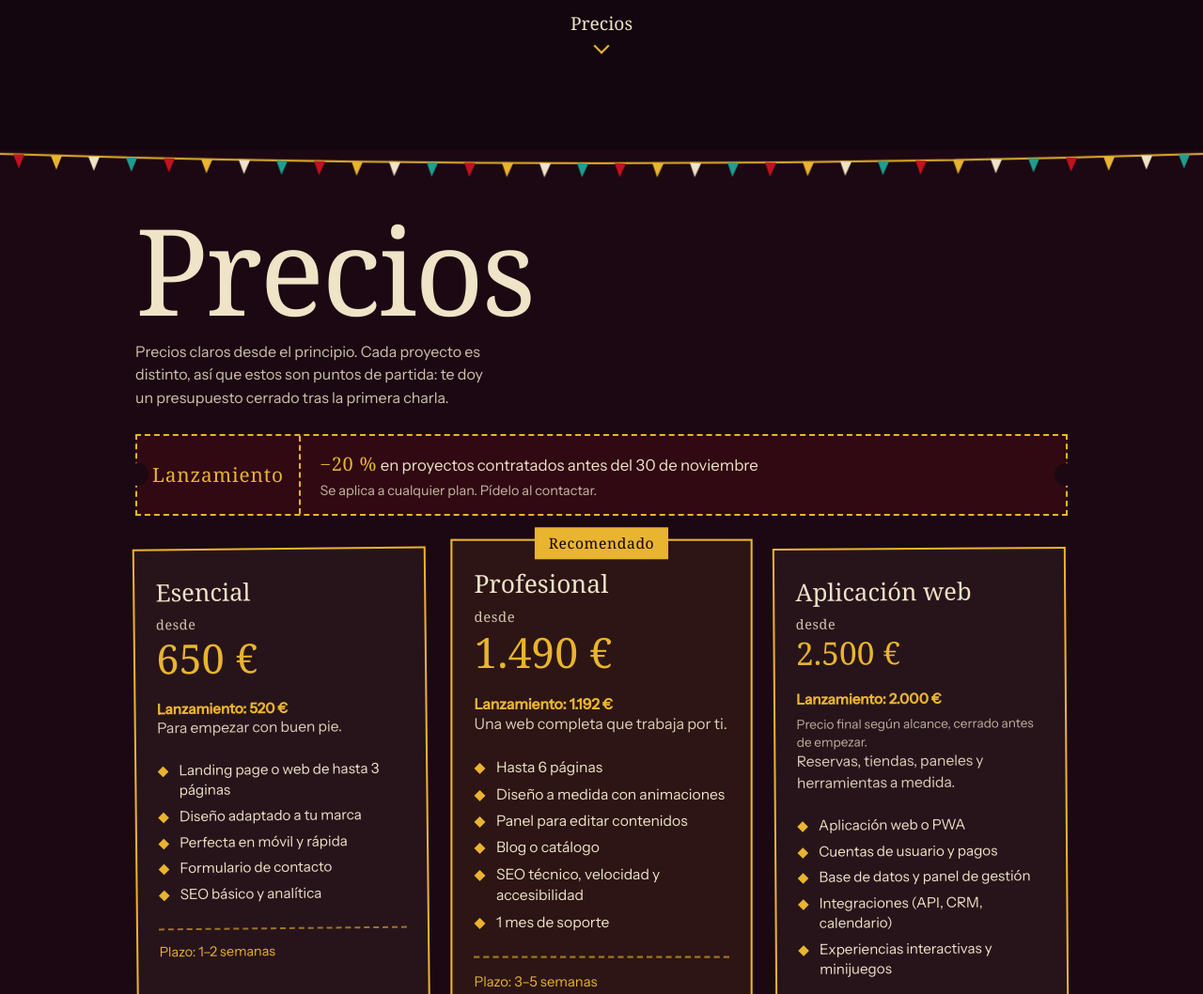
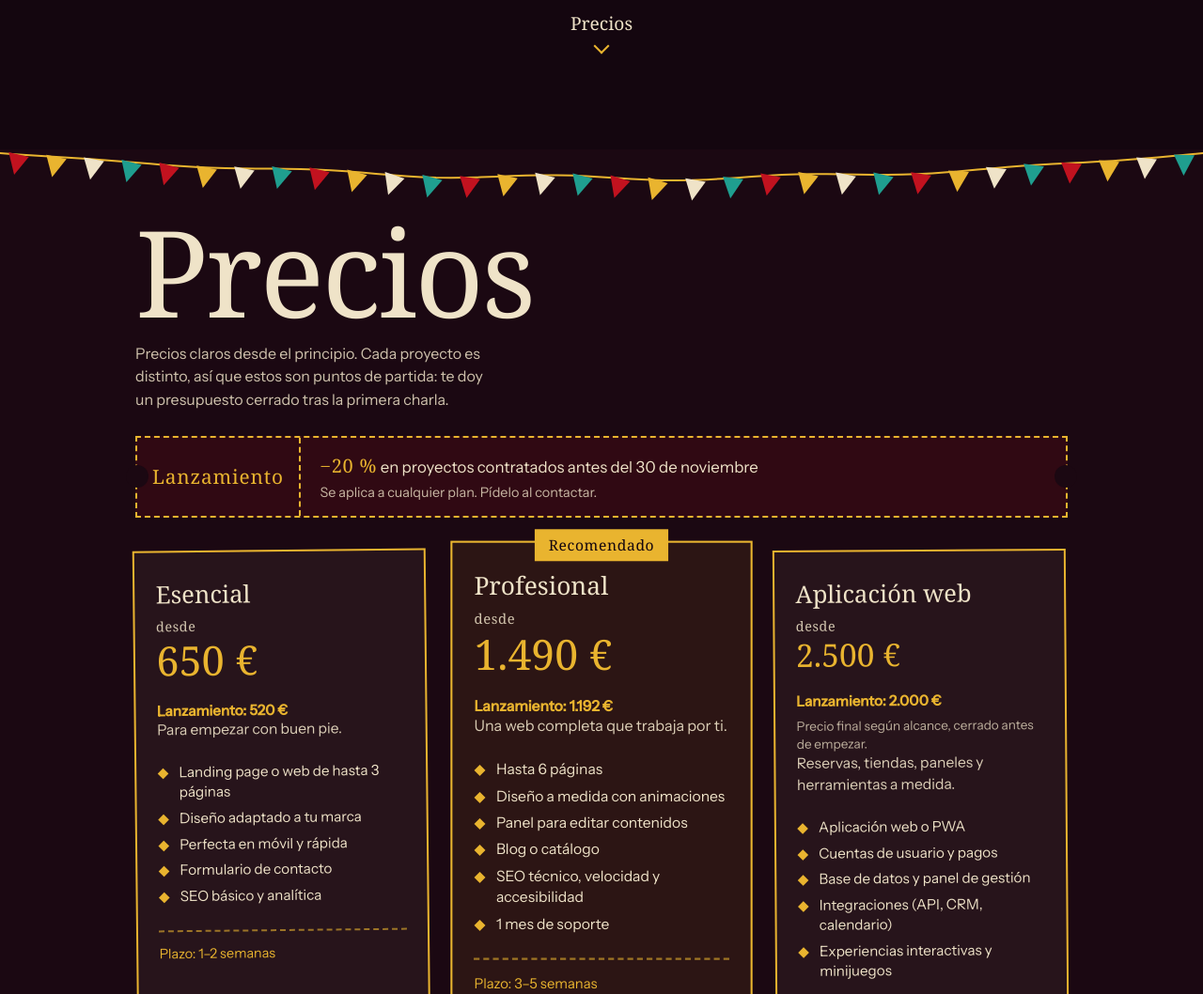
Before and after one commit to Elrengo/SundanStudio, a plain HTML site: page index.html in a window 1280 px wide. Shown: the part 6437-7495 px from the top of the page at 94% size. Drawn offline with Linux system fonts and the light colour scheme; animation ran at ten frames a second; a web font is replaced by a local one.

Commit message:
Precios: banderines colgando de una cuerda curva que mueve el viento
Co-Authored-By: Claude Haiku 5.5 <noreply@anthropic.com>

```diff
--- a/index.html
+++ b/index.html
@@ -486,14 +486,9 @@ select.cf-input option{background:var(--plum);color:var(--bone)}
 }
 /* PRECIOS */
 .pricing{background:var(--plum);color:var(--bone);position:relative;overflow:hidden;padding:0 0 clamp(56px,12vh,130px)}
-.pricing .pr-bunting{height:30px;position:relative;overflow:hidden}
-.pricing .pr-bunting svg{display:block;width:100%;height:30px}
-@keyframes flag-calm{0%,100%{transform:rotate(-3deg)}50%{transform:rotate(3deg)}}
-@keyframes string-breathe{0%,100%{transform:translateY(0)}50%{transform:translateY(1.5px)}}
-.pricing .pr-string{animation:string-breathe 4s ease-in-out infinite}
-.pricing .pr-flag{transform-box:fill-box;transform-origin:50% 0;animation:flag-calm 4s ease-in-out infinite;animation-delay:calc(var(--i,0) * -0.06s)}
-@media (prefers-reduced-motion:reduce){.pricing .pr-string,.pricing .pr-flag{animation:none}}
-.pricing .wrap.one{grid-template-columns:1fr;padding-top:2.5rem;min-width:0}
+.pricing .pr-bunting{height:72px;position:relative;overflow:hidden}
+.pricing .pr-bunting svg{display:block;width:100%;height:72px}
+.pricing .wrap.one{grid-template-columns:1fr;padding-top:0;min-width:0}
 .pricing .intro{min-width:0}
 .pricing .intro .lede{margin-top:.6rem}
 .pricing .pr-grid{display:grid;grid-template-columns:repeat(3,minmax(0,1fr));gap:36px 28px;margin-top:.5rem;min-width:0}
@@ -3381,30 +3376,144 @@ function drawMumi(c, p){
   if (!box) return;
   var NS = 'http://www.w3.org/2000/svg';
   var COLS = ['#c1121f', '#e9b42f', '#efe3c8', '#1f9e8f'];
-  var H = 30, lastW = 0, timer = null;
+  var PI = Math.PI, DEG = PI / 180;
+  var H = 72, TOP = 4, SPACING = 40, LAMBDA = 260, OMEGA = 2;
+  var reduce = !!(window.matchMedia && window.matchMedia('(prefers-reduced-motion: reduce)').matches);
+  var W = 0, S = 0, lastW = 0, timer = null;
+  var pathEl = null, flags = [];
+  var t = 0, lastNow = 0, rafId = 0, inView = false, nextGust = 3, gusts = [];
+  var curC = 0.5, curDepth = 0, curA = 0;
+
   function el(name, attrs, parent) {
     var n = document.createElementNS(NS, name);
     for (var k in attrs) n.setAttribute(k, attrs[k]);
     if (parent) parent.appendChild(n);
     return n;
   }
-  function sag(t) { return 4 + 40 * t * (1 - t); }
+  function clamp(v, a, b) { return v < a ? a : (v > b ? b : v); }
+  function smooth(x) { x = clamp(x, 0, 1); return x * x * (3 - 2 * x); }
+
+  // Soft gusts: ramp up over 0.8 s, decay over ~2 s.
+  function gustLevel(now) {
+    var g = 0;
+    for (var i = 0; i < gusts.length; i++) {
+      var d = now - gusts[i];
+      if (d < 0) continue;
+      var fall = d < 0.8 ? 1 : Math.exp(-(d - 0.8) / 0.7);
+      g += smooth(d / 0.8) * fall;
+    }
+    return g;
+  }
+  // Wind 0..1: gentle oscillation + incommensurate sines + gusts.
+  function windAt(now) {
+    var base = 0.5 + 0.5 * Math.sin(0.6 * now);
+    var noise = 0.5 * Math.sin(0.37 * now + 1.3) + 0.3 * Math.sin(0.91 * now + 0.4) + 0.2 * Math.sin(1.73 * now + 2.1);
+    return clamp(0.3 + 0.35 * base + 0.2 * noise + 0.6 * gustLevel(now), 0, 1);
+  }
+  function applyWind(w) {
+    curC = 0.5 + 0.06 * w;                       // lowest point drifts downwind (right), up to 6% of W
+    curDepth = S * (1 + 0.12 * (1 - 2 * w));     // sag varies by +/-12%, wind lifts the string
+    curA = 1.5 + 1.5 * w;                        // travelling ripple amplitude
+  }
+  // String height at x: piecewise parabola, 0 at both anchors, plus travelling ripple.
+  function yAt(x) {
+    var u = x / W, c = curC, f;
+    if (u <= c) { var a = (u - c) / c; f = 1 - a * a; }
+    else { var b = (u - c) / (1 - c); f = 1 - b * b; }
+    return TOP + curDepth * f + curA * Math.sin(2 * PI * x / LAMBDA - OMEGA * t) * Math.sin(PI * u);
+  }
+  // Settled target swing for a flag (radians).
+  function targetAngle(f, w, now) {
+    return 14 * DEG * w * (0.7 + 0.6 * Math.sin(PI * f.u)) + 2 * DEG * Math.sin(0.7 * now + f.ph);
+  }
+  function step(dt) {
+    t += dt;
+    if (t >= nextGust) {
+      gusts.push(t);
+      nextGust = t + 6 + Math.random() * 4;
+      gusts = gusts.filter(function (g) { return t - g < 6; });
+    }
+    var w = windAt(t);
+    applyWind(w);
+    var K = 18, C = 5.5; // damped spring, zeta ~0.65
+    for (var i = 0; i < flags.length; i++) {
+      var f = flags[i];
+      var acc = K * (targetAngle(f, w, t) - f.th) - C * f.vel;
+      f.vel += acc * dt;
+      f.th += f.vel * dt;
+    }
+  }
+  function render() {
+    var pts = clamp(Math.floor(W / 16), 24, 120), d = '';
+    for (var k = 0; k <= pts; k++) {
+      var x = W * k / pts;
+      d += (k ? 'L' : 'M') + x.toFixed(1) + ' ' + yAt(x).toFixed(2);
+    }
+    pathEl.setAttribute('d', d);
+    for (var i = 0; i < flags.length; i++) {
+      var f = flags[i];
+      var slope = (yAt(f.x + 1) - yAt(f.x - 1)) / 2;
+      var deg = Math.atan(slope) / DEG + f.th / DEG;
+      f.g.setAttribute('transform', 'translate(' + f.x.toFixed(2) + ' ' + yAt(f.x).toFixed(2) + ') rotate(' + deg.toFixed(2) + ')');
+    }
+  }
+  function canRun() { return inView && !document.hidden && !reduce && W > 0; }
+  function frame(now) {
+    rafId = 0;
+    if (!canRun()) return;
+    if (lastNow && now - lastNow < 15) { rafId = requestAnimationFrame(frame); return; } // cap ~60fps
+    var dt = lastNow ? Math.min((now - lastNow) / 1000, 1 / 30) : 1 / 60;
+    lastNow = now;
+    step(dt);
+    render();
+    rafId = requestAnimationFrame(frame);
+  }
+  function start() {
+    if (rafId || !canRun()) return;
+    lastNow = 0;
+    rafId = requestAnimationFrame(frame);
+  }
+  function stop() {
+    if (rafId) cancelAnimationFrame(rafId);
+    rafId = 0;
+  }
   function build() {
-    var W = Math.round(box.getBoundingClientRect().width);
-    if (!W || W === lastW) return;
-    lastW = W;
+    var w = Math.round(box.getBoundingClientRect().width);
+    if (!w || w === lastW) return;
+    lastW = W = w;
+    S = clamp(W * 0.022, 18, 38);
     box.textContent = '';
     var svg = el('svg', { width: W, height: H, viewBox: '0 0 ' + W + ' ' + H, focusable: 'false' }, box);
     var string = el('g', { 'class': 'pr-string' }, svg);
-    el('path', { d: 'M0 4Q' + (W / 2) + ' 24 ' + W + ' 4', fill: 'none', stroke: '#e9b42f', 'stroke-width': 2 }, string);
-    var n = Math.max(2, Math.floor(W / 40));
+    pathEl = el('path', { fill: 'none', stroke: '#e9b42f', 'stroke-width': 2, 'stroke-linecap': 'round' }, string);
+    var n = Math.max(2, Math.floor(W / SPACING));
+    var w0 = windAt(t);
+    applyWind(w0);
+    flags = [];
     for (var i = 0; i < n; i++) {
-      var t = (i + 0.5) / n;
-      var x = t * W, y = sag(t);
-      var flag = el('g', { 'class': 'pr-flag' }, string);
-      flag.style.setProperty('--i', i);
-      el('path', { d: 'M' + (x - 6) + ' ' + y + 'L' + (x + 6) + ' ' + y + 'L' + x + ' ' + (y + 15) + 'Z', fill: COLS[i % COLS.length] }, flag);
-    }
+      var x = (i + 0.5) * W / n;
+      var g = el('g', { 'class': 'pr-flag' }, svg);
+      el('path', { d: 'M-11 0L11 0L0 22Z', fill: COLS[i % COLS.length] }, g);
+      var f = { x: x, u: x / W, g: g, th: 0, vel: 0, ph: i * 1.9 };
+      f.th = targetAngle(f, w0, t); // start settled, no initial jolt
+      flags.push(f);
+    }
+    render();
+    start();
+  }
+
+  if (!reduce) {
+    if ('IntersectionObserver' in window) {
+      new IntersectionObserver(function (entries) {
+        inView = entries[entries.length - 1].isIntersecting;
+        if (inView) start(); else stop();
+      }).observe(box);
+    } else {
+      inView = true;
+    }
+    document.addEventListener('visibilitychange', function () {
+      if (document.hidden) stop(); else start();
+    });
   }
   build();
   window.addEventListener('resize', function () {
```
